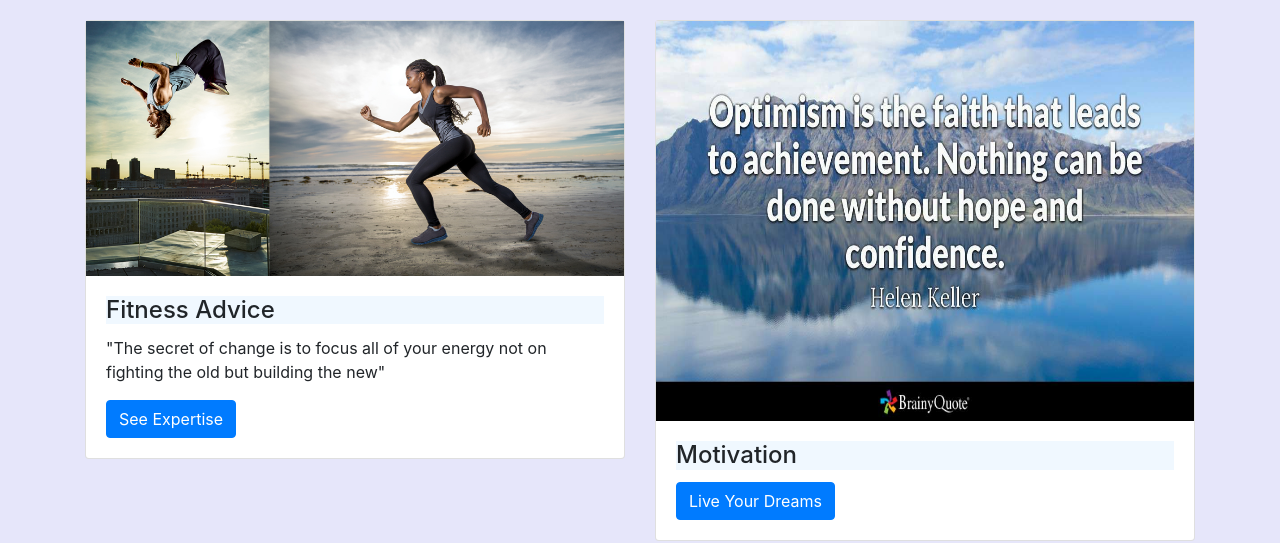
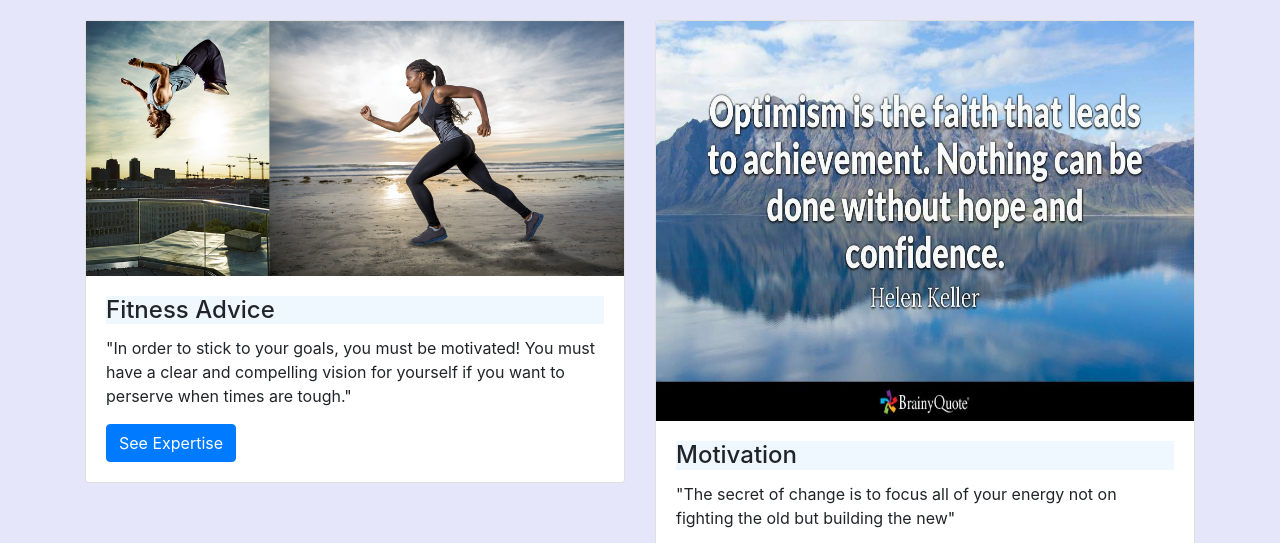
Before and after one commit to Smith-MichaelJ1995/MyFitnessTracker, a website: page jquery-mockup/index.html in a window 1280 px wide. Shown: the part 866-1409 px from the top of the page. Drawn offline with Linux system fonts and the light colour scheme; no server answers.

Commit message:
Adding text to "Motivation"

```diff
--- a/jquery-mockup/index.html
+++ b/jquery-mockup/index.html
@@ -67,8 +67,7 @@
                        <img src="img\fit-advice.jpg" style="width:100%;">
                        <div class="card-body">
                             <h4 class="card-title">Fitness Advice</h4>
-                            <p class="card-text">"The secret of change is to focus all of your energy not on fighting the old
-                            but building the new"</p>
+                            <p class="card-text">"In order to stick to your goals, you must be motivated! You must have a clear and compelling vision for yourself if you want to perserve when times are tough."</p>
                             <a href="#" class="btn btn-primary">See Expertise</a>
                         </div>
                    </div>
@@ -78,6 +77,8 @@
                        <img src="img\motivation.jpg" style="width:100%; height:400px;">
                        <div class="card-body">
                             <h4 class="card-title">Motivation</h4>
+                            <p class="card-text">"The secret of change is to focus all of your energy not on fighting the old
+                                    but building the new"</p>
                             <a href="#" class="btn btn-primary">Live Your Dreams</a>
                       </div>
                     </div>
```
